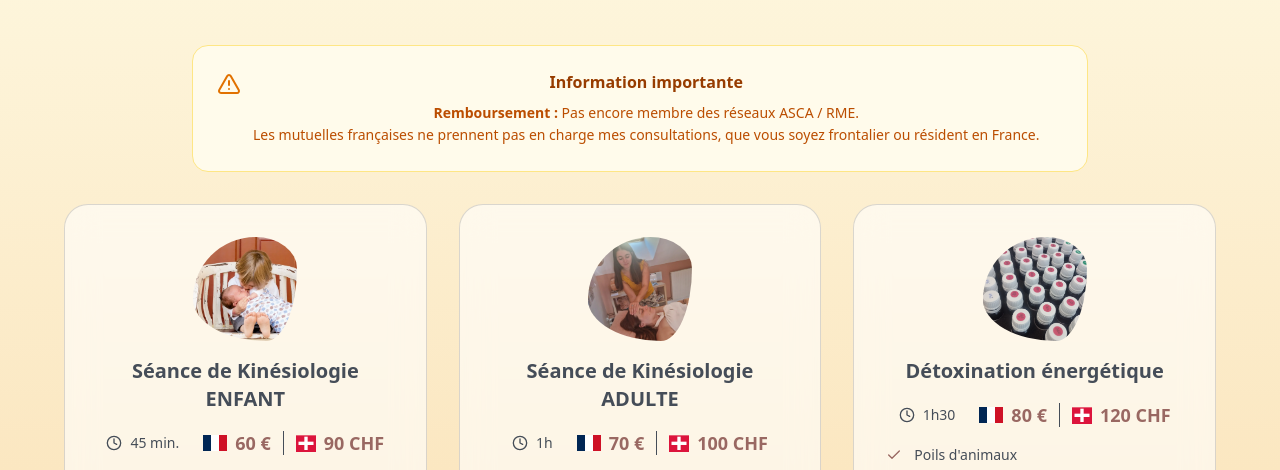
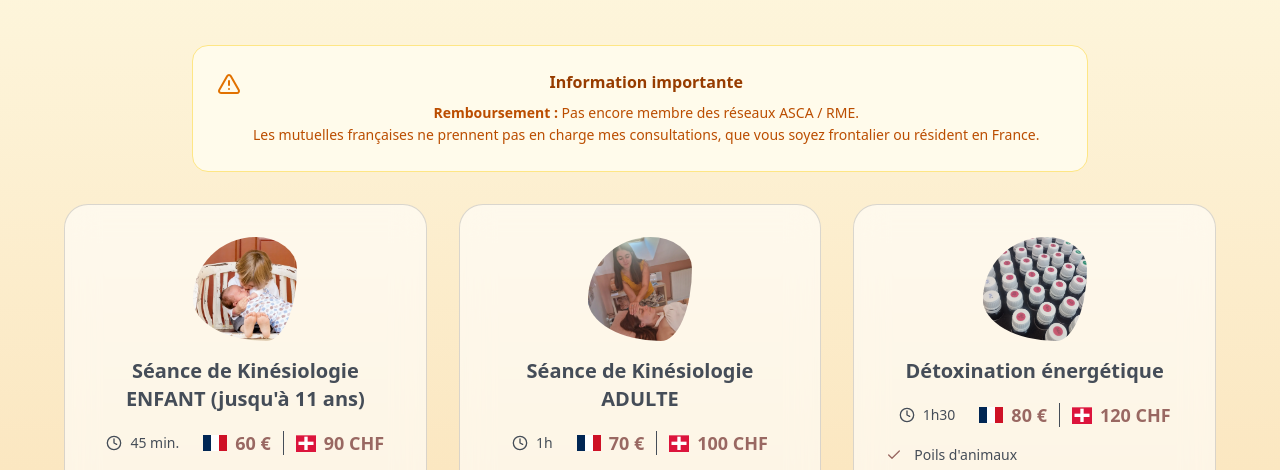
Before and after one commit to anonymze/kinesiologue_front, an Astro site: page /tarifs in a window 1280 px wide. Shown: the part 323-793 px from the top of the page. Built offline with nearby package versions, Linux system fonts and the light colour scheme; Astro itself is replaced by a stand-in of ours.

Commit message:
add: all updtes

```diff
--- a/src/pages/tarifs.astro
+++ b/src/pages/tarifs.astro
@@ -18,7 +18,7 @@ const pageData = {
 // Services with dual pricing
 const services = [
     {
-        title: "Séance de Kinésiologie ENFANT",
+        title: "Séance de Kinésiologie ENFANT (jusqu'à 11 ans)",
         duration: "45 min.",
         priceFrance: "60 €",
         priceSuisse: "90 CHF",
```
